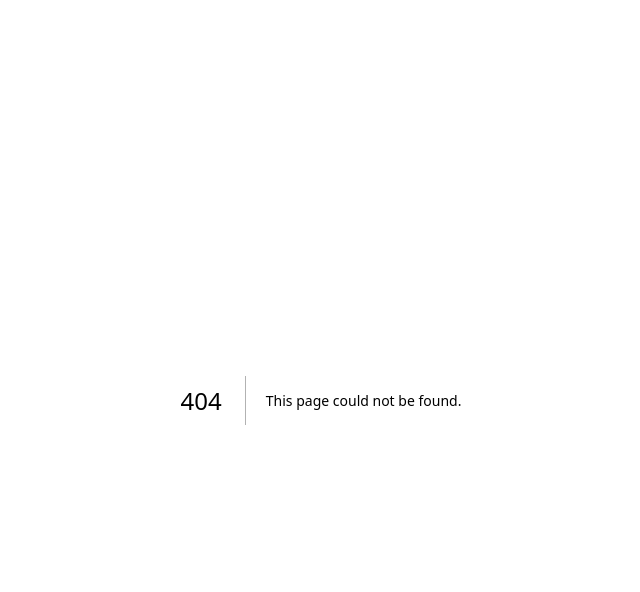
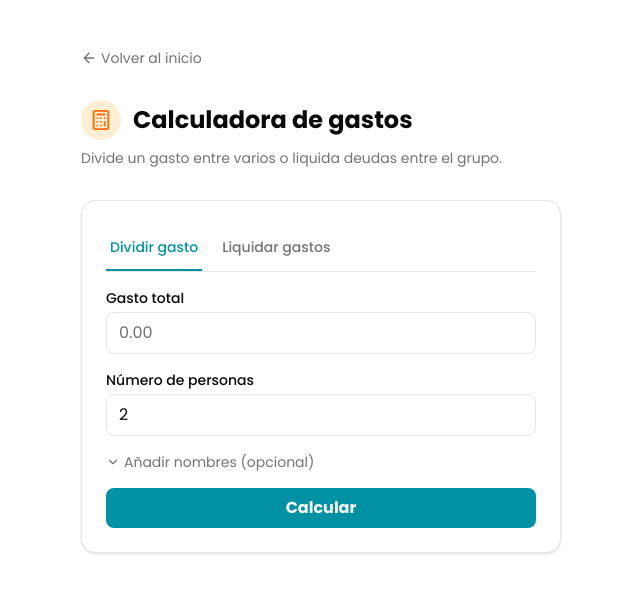
Before and after one commit to FabrizioContu/poolift, a Next.js app: page /calculator in a window 1280 px wide. Before the commit this address had no page. Shown: the top 592 px of the page, without its empty margins (319-959 px from the left). Built offline with nearby package versions, Linux system fonts and the light colour scheme.

Commit message:
refactor: rename calculator files to English naming convention

```diff
--- a/app/calculadora/LiquidacionGastos.tsx
+++ b/app/calculator/ExpenseSettlement.tsx
@@ -3,7 +3,7 @@
 import { useState } from "react";
 import { Trash2, ArrowRight, CheckCircle } from "lucide-react";
 import { Button, IconButton } from "@/components/ui-custom";
-import { minimizeDebts, type Transaction } from "@/lib/calculadora";
+import { minimizeDebts, type Transaction } from "@/lib/calculator";
 
 interface Row {
   name: string;
@@ -15,7 +15,7 @@ const INITIAL_ROWS: Row[] = [
   { name: "", paid: "" },
 ];
 
-export function LiquidacionGastos() {
+export function ExpenseSettlement() {
   const [rows, setRows] = useState<Row[]>(INITIAL_ROWS);
   const [transactions, setTransactions] = useState<Transaction[] | null>(null);
   const [error, setError] = useState<string | null>(null);
--- a/app/calculadora/SplitSimple.tsx
+++ b/app/calculator/SplitEvenly.tsx
@@ -3,9 +3,9 @@
 import { useState } from "react";
 import { ChevronDown, ChevronUp } from "lucide-react";
 import { Button } from "@/components/ui-custom";
-import { splitEvenly, type SplitResult } from "@/lib/calculadora";
+import { splitEvenly, type SplitResult } from "@/lib/calculator";
 
-export function SplitSimple() {
+export function SplitEvenly() {
   const [total, setTotal] = useState("");
   const [count, setCount] = useState("2");
   const [names, setNames] = useState<string[]>(["", ""]);
--- a/app/calculadora/page.tsx
+++ b/app/calculator/page.tsx
@@ -3,15 +3,15 @@
 import Link from "next/link";
 import { ArrowLeft, Calculator } from "lucide-react";
 import { Tabs } from "@/components/ui-custom";
-import { SplitSimple } from "./SplitSimple";
-import { LiquidacionGastos } from "./LiquidacionGastos";
+import { SplitEvenly } from "./SplitEvenly";
+import { ExpenseSettlement } from "./ExpenseSettlement";
 
 const TABS = [
   { id: "split", label: "Dividir gasto" },
   { id: "liquidar", label: "Liquidar gastos" },
 ];
 
-export default function CalculadoraPage() {
+export default function CalculatorPage() {
   return (
     <div className="force-light min-h-screen bg-white">
       <main className="container mx-auto px-4 py-12 max-w-lg">
@@ -39,8 +39,8 @@ export default function CalculadoraPage() {
           <Tabs tabs={TABS} defaultTab="split">
             {(activeTab) => (
               <>
-                {activeTab === "split" && <SplitSimple />}
-                {activeTab === "liquidar" && <LiquidacionGastos />}
+                {activeTab === "split" && <SplitEvenly />}
+                {activeTab === "liquidar" && <ExpenseSettlement />}
               </>
             )}
           </Tabs>
--- a/app/start/page.tsx
+++ b/app/start/page.tsx
@@ -118,7 +118,7 @@ export default function StartPage() {
 
         {/* Calculator tool */}
         <div className="max-w-3xl mx-auto mt-6">
-          <Link href="/calculadora" className="block group">
+          <Link href="/calculator" className="block group">
             <div className="bg-background px-6 py-4 rounded-2xl border-2 border-border hover:border-orange-400 hover:shadow-lg transition-all flex items-center gap-4">
               <div className="w-12 h-12 bg-orange-100 rounded-full flex items-center justify-center shrink-0 group-hover:scale-110 transition-transform">
                 <Calculator className="text-orange-500" size={24} />
```
Also changed, not shown: lib/calculator.ts (renamed from lib/calculadora.ts).
